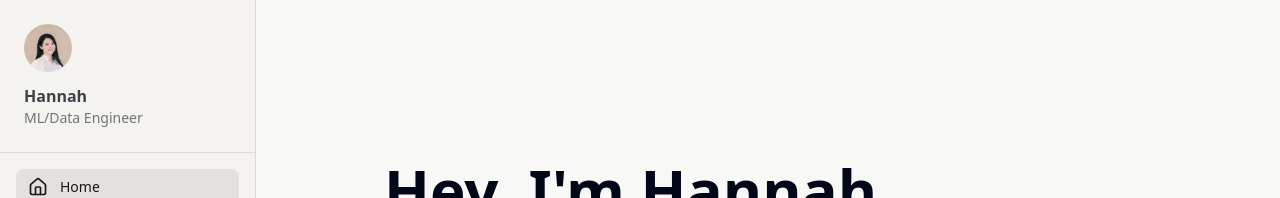
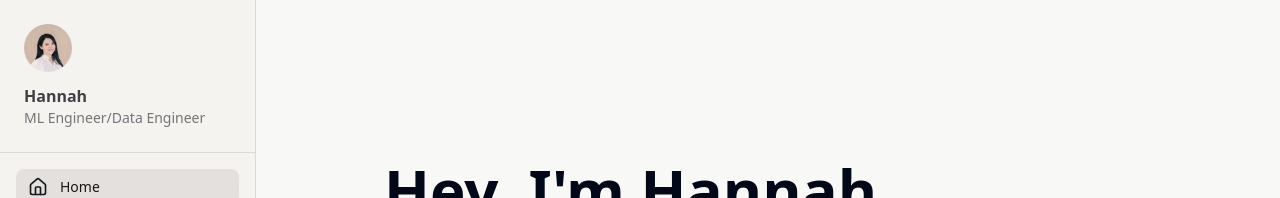
Before and after one commit to hannahqkim/personal_website_hannah_q_kim, a React (Vite) app: page / in a window 1280 px wide. Shown: the top 198 px of the page. Built offline with nearby package versions, Linux system fonts and the light colour scheme.

Commit message:
Update Sidebar.tsx

```diff
--- a/src/components/Sidebar.tsx
+++ b/src/components/Sidebar.tsx
@@ -26,7 +26,7 @@ const Sidebar = () => {
           className="w-12 h-12 rounded-full mb-3"
         />
         <h2 className="font-semibold text-sidebar-foreground">Hannah</h2>
-        <p className="text-sm text-sidebar-foreground/70">ML/Data Engineer</p>
+        <p className="text-sm text-sidebar-foreground/70">ML Engineer/Data Engineer</p>
       </div>
 
       {/* Navigation */}
```
